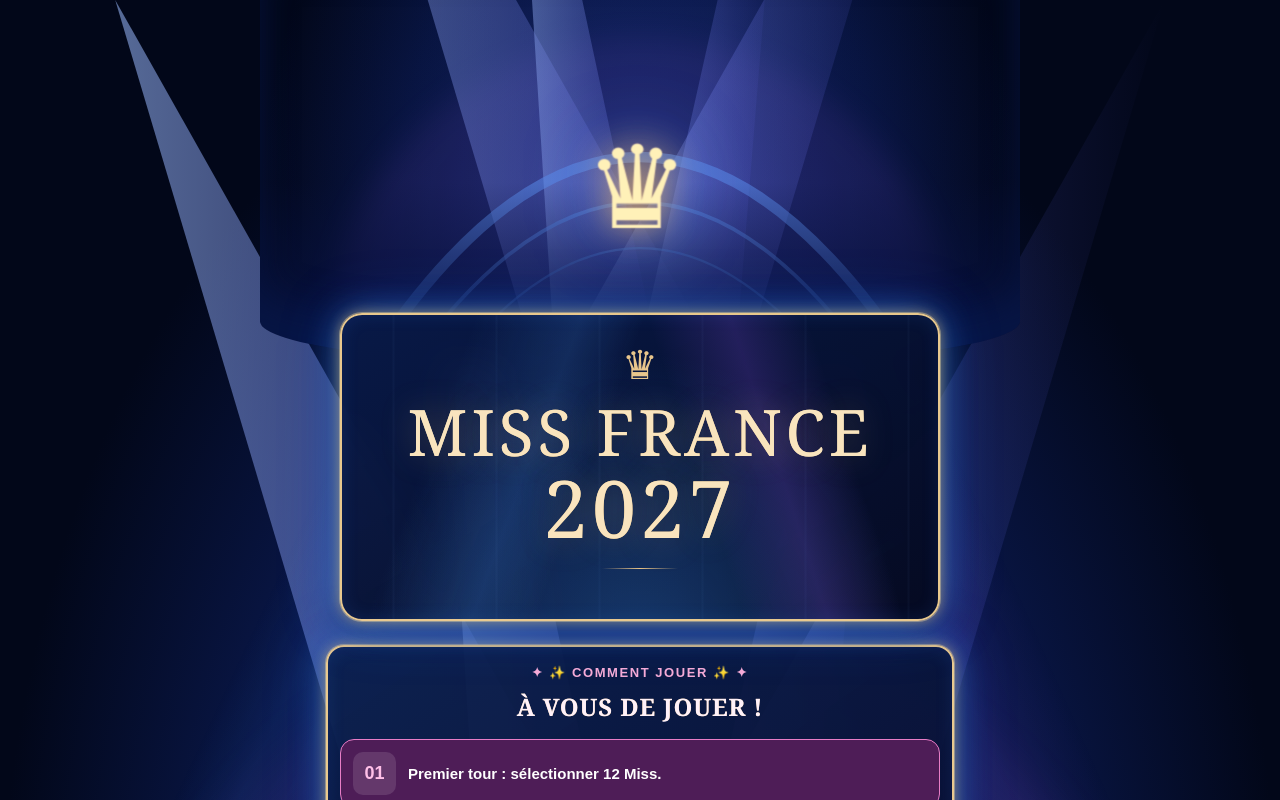
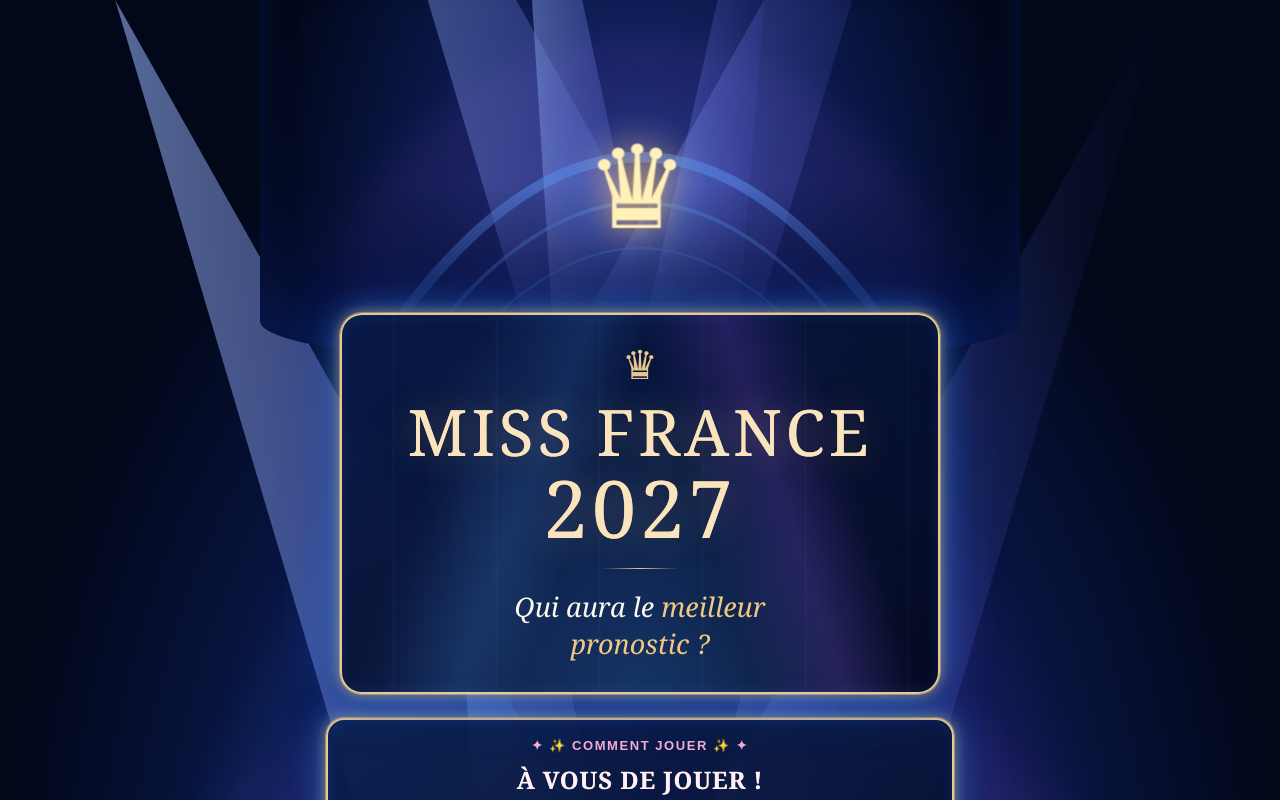
Before and after one commit to ludhardy-arch/miss2027, a React (Vite) app in the folder miss2026-main/: page /#/login in a window 1280 px wide. Shown: the top 800 px of the page. Built offline with nearby package versions, Linux system fonts and the light colour scheme; no server answers; the database is empty.

Commit message:
TEST: restore original Qui aura le meilleur pronostic homepage tagline

```diff
--- a/miss2026-main/src/pages/Login.jsx
+++ b/miss2026-main/src/pages/Login.jsx
@@ -73,6 +73,7 @@
         <div aria-hidden="true" style={{ fontSize: 40, color: "#e8c68c", lineHeight: 1, marginBottom: 12 }}>♛</div>
         <h1 style={{ fontFamily: "Georgia, 'Times New Roman', serif", fontSize: "clamp(34px, 9vw, 49px)", fontWeight: 500, lineHeight: 1.08, letterSpacing: "-.02em", margin: "14px 0 0", color: "#f9e4be", textShadow: "0 2px 22px rgba(238,187,100,.25)" }}>MISS FRANCE <span style={{ display: "block", fontSize: "1.25em", letterSpacing: ".05em" }}>2027</span></h1>
         <div style={{ width: 76, height: 1, margin: "20px auto", background: "linear-gradient(90deg,transparent,#e9c487,transparent)" }} />
+        <p style={{ margin: "0 auto", maxWidth: 330, fontFamily: "Georgia, 'Times New Roman', serif", fontStyle: "italic", fontSize: "clamp(21px, 5.5vw, 27px)", lineHeight: 1.35, color: "#fff9ee" }}>Qui aura le <span style={{ color: "#f2c784" }}>meilleur pronostic ?</span></p>
       </header>
       <section className="tv-howto tv-howto-v3" aria-label="Comment jouer" style={{ background: "linear-gradient(160deg, #231131, #18112d)", border: "1px solid #bc79be", color: "white", borderRadius: 22, padding: "18px 12px", marginBottom: 20, boxShadow: "0 10px 28px rgba(37,12,56,.23)" }}>
         <div style={{ color: "#f7acd7", letterSpacing: ".12em", fontWeight: 800, fontSize: 13, marginBottom: 6 }}>✦ ✨ COMMENT JOUER ✨ ✦</div>
```
